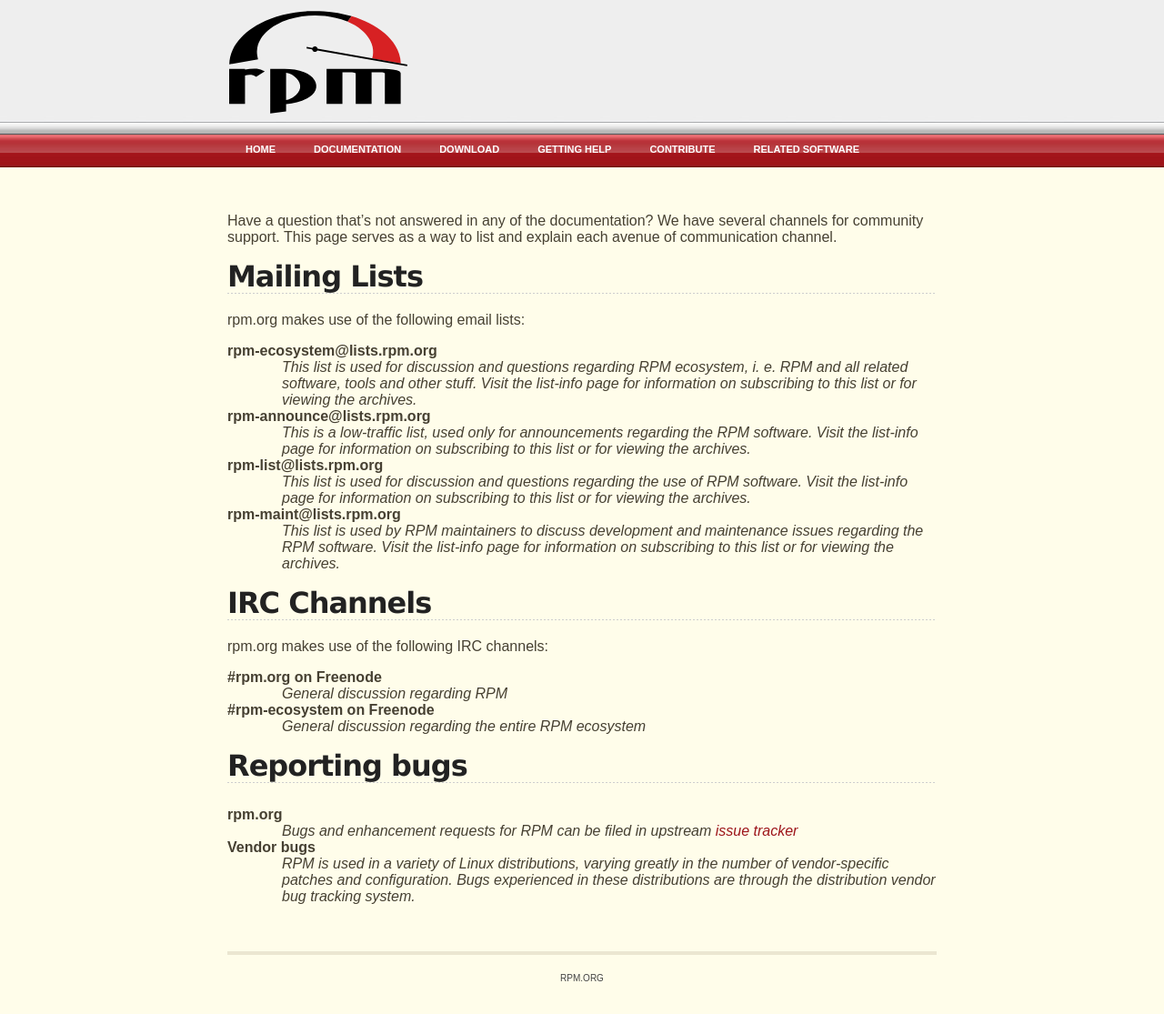
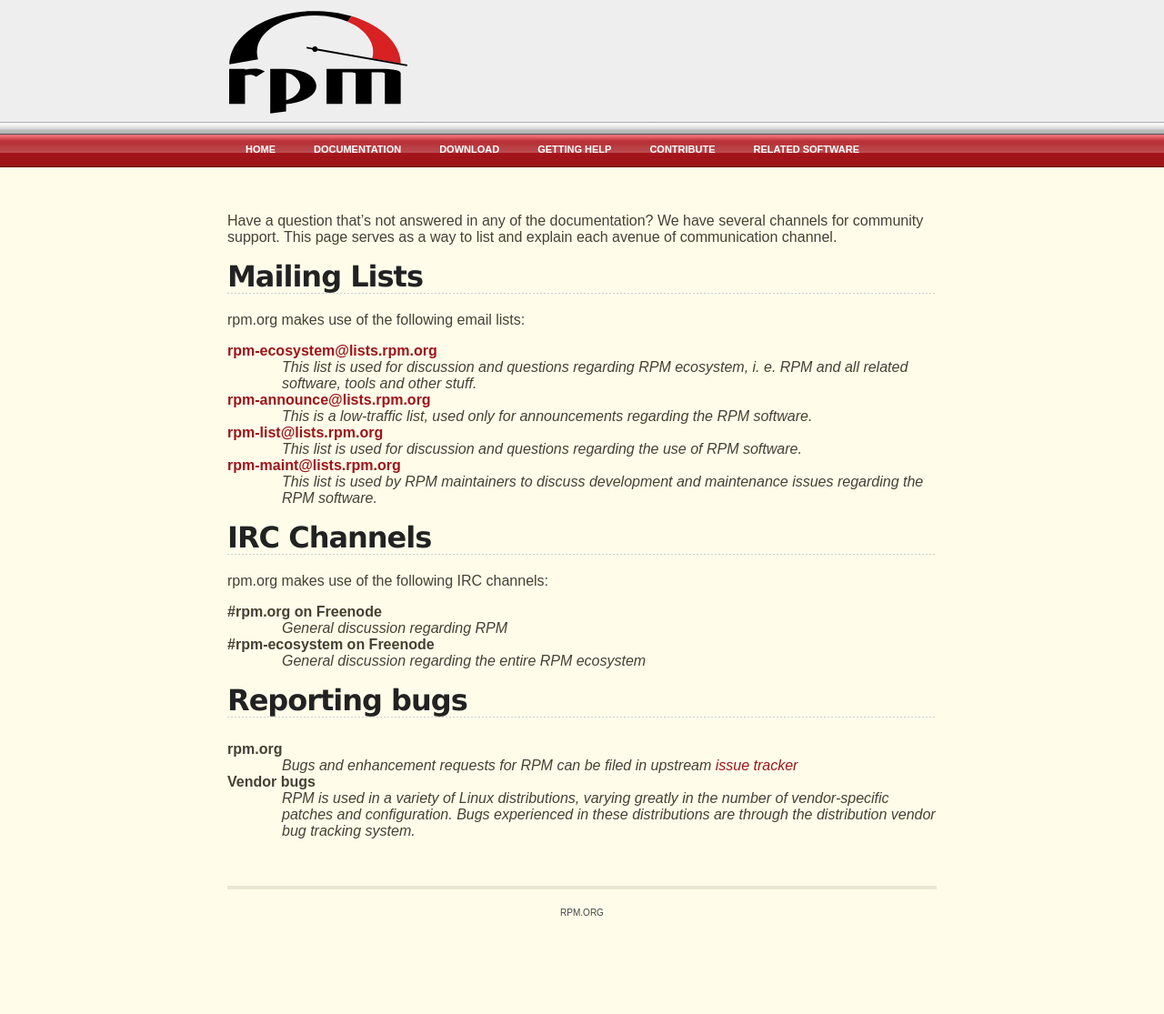
Before and after one commit to rpm-software-management/rpm-web, a Jekyll site: the page built from help.md, in a window 1280 px wide. Shown: the whole page at 91% size. Built offline with Jekyll 4.4.1, drawn with Linux system fonts in a browser that asks for light colours; after the commit the page ends 1043 px from its top, so only the background shows below that.

Commit message:
Add links to mailing list info pages, remove redundant text
Its the web, people will know what to do with a clickable link.

```diff
--- a/help.md
+++ b/help.md
@@ -7,17 +7,17 @@ Have a question that's not answered in any of the documentation? We have several
 ## Mailing Lists
 rpm.org makes use of the following email lists:
 
-rpm-ecosystem@lists.rpm.org
-: This list is used for discussion and questions regarding RPM ecosystem, i. e. RPM and all related software, tools and other stuff. Visit the list-info page for information on subscribing to this list or for viewing the archives.
+[rpm-ecosystem@lists.rpm.org](http://lists.rpm.org/mailman/listinfo/rpm-ecosystem)
+: This list is used for discussion and questions regarding RPM ecosystem, i. e. RPM and all related software, tools and other stuff.
 
-rpm-announce@lists.rpm.org
-: This is a low-traffic list, used only for announcements regarding the RPM software. Visit the list-info page for information on subscribing to this list or for viewing the archives.
+[rpm-announce@lists.rpm.org](http://lists.rpm.org/mailman/listinfo/rpm-announce)
+: This is a low-traffic list, used only for announcements regarding the RPM software.
 
-rpm-list@lists.rpm.org
-: This list is used for discussion and questions regarding the use of RPM software. Visit the list-info page for information on subscribing to this list or for viewing the archives.
+[rpm-list@lists.rpm.org](http://lists.rpm.org/mailman/listinfo/rpm-list)
+: This list is used for discussion and questions regarding the use of RPM software.
 
-rpm-maint@lists.rpm.org
-: This list is used by RPM maintainers to discuss development and maintenance issues regarding the RPM software. Visit the list-info page for information on subscribing to this list or for viewing the archives.
+[rpm-maint@lists.rpm.org](http://lists.rpm.org/mailman/listinfo/rpm-maint)
+: This list is used by RPM maintainers to discuss development and maintenance issues regarding the RPM software.
 
 
 ## IRC Channels
```
